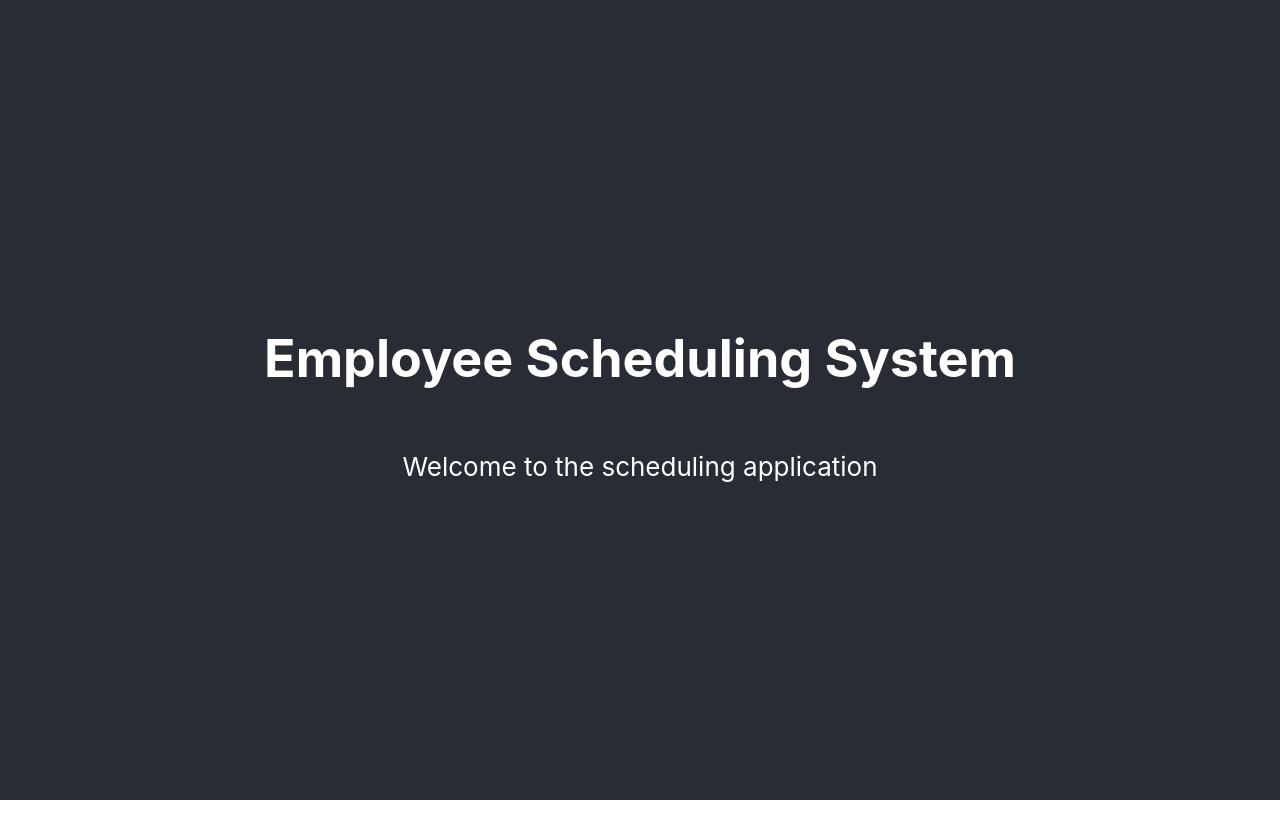
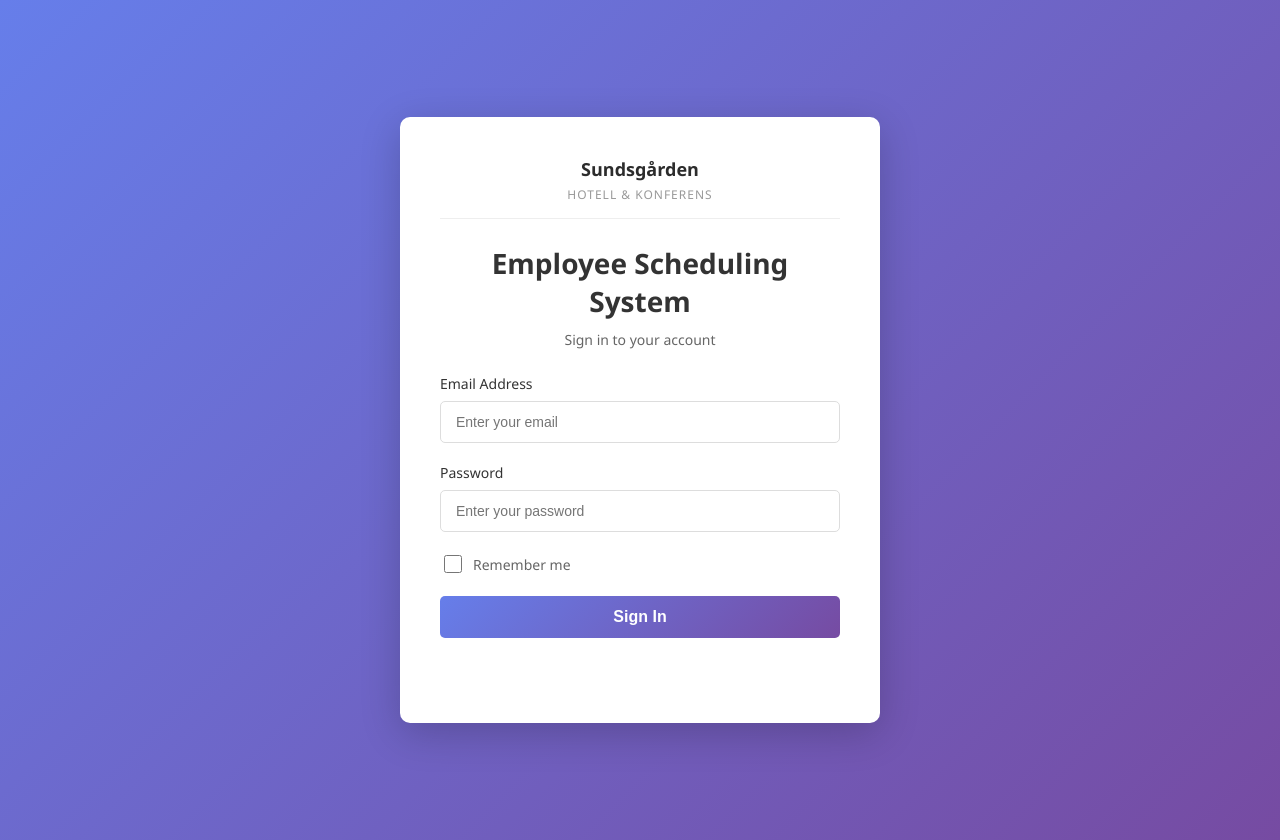
Before and after one commit to SonalMahe/employee-scheduling-project, a React (Create React App) app in the folder frontend/: page / in a window 1280 px wide. Before the commit the page ends 800 px from the top, so only its background shows below. Built offline with nearby package versions, Linux system fonts and the light colour scheme.

Commit message:
Implement employer login page with form handling and styling

```diff
--- a/frontend/src/App.jsx
+++ b/frontend/src/App.jsx
@@ -1,15 +1,8 @@
-import React from 'react';
 import './App.css';
+import Login from './Components/Login';
 
 function App() {
-  return (
-    <div className="App">
-      <header className="App-header">
-        <h1>Employee Scheduling System</h1>
-        <p>Welcome to the scheduling application</p>
-      </header>
-    </div>
-  );
+  return <Login />;
 }
 
 export default App;
--- /dev/null
+++ b/frontend/src/Components/Login/Login.css
@@ -0,0 +1,165 @@
+.login-container {
+  display: flex;
+  justify-content: center;
+  align-items: center;
+  min-height: 100vh;
+  background: linear-gradient(135deg, #667eea 0%, #764ba2 100%);
+  font-family: 'Segoe UI', Tahoma, Geneva, Verdana, sans-serif;
+  padding: 20px;
+}
+
+.login-card {
+  background: white;
+  border-radius: 10px;
+  box-shadow: 0 10px 40px rgba(0, 0, 0, 0.2);
+  padding: 40px;
+  width: 100%;
+  max-width: 400px;
+}
+
+.header-section {
+  display: flex;
+  flex-direction: column;
+  align-items: center;
+  justify-content: center;
+  gap: 5px;
+  margin-bottom: 25px;
+  padding-bottom: 15px;
+  border-bottom: 1px solid #eee;
+}
+
+.header-title {
+  font-size: 18px;
+  font-weight: bold;
+  color: #2c2c2c;
+  margin: 0;
+}
+
+.header-subtitle {
+  font-size: 12px;
+  color: #999;
+  text-transform: uppercase;
+  letter-spacing: 1px;
+  margin: 0;
+}
+
+.login-title {
+  text-align: center;
+  color: #333;
+  margin: 0 0 10px 0;
+  font-size: 28px;
+  font-weight: 700;
+}
+
+.login-subtitle {
+  text-align: center;
+  color: #666;
+  margin: 0 0 25px 0;
+  font-size: 14px;
+}
+
+.login-form {
+  margin-bottom: 25px;
+}
+
+.form-group {
+  margin-bottom: 20px;
+}
+
+.form-group label {
+  display: block;
+  margin-bottom: 8px;
+  color: #333;
+  font-weight: 500;
+  font-size: 14px;
+}
+
+.form-group input {
+  width: 100%;
+  padding: 12px 15px;
+  border: 1px solid #ddd;
+  border-radius: 5px;
+  font-size: 14px;
+  transition: all 0.3s ease;
+  box-sizing: border-box;
+}
+
+.form-group input:focus {
+  outline: none;
+  border-color: #667eea;
+  box-shadow: 0 0 0 3px rgba(102, 126, 234, 0.1);
+}
+
+.form-group input:disabled {
+  background-color: #f5f5f5;
+  cursor: not-allowed;
+}
+
+.remember-me-group {
+  display: flex;
+  align-items: center;
+  gap: 8px;
+  margin-bottom: 20px;
+}
+
+.remember-me-group input[type="checkbox"] {
+  width: 18px;
+  height: 18px;
+  cursor: pointer;
+  accent-color: #667eea;
+}
+
+.remember-me-group label {
+  font-size: 14px;
+  color: #666;
+  cursor: pointer;
+  margin: 0;
+}
+
+.login-button {
+  width: 100%;
+  padding: 12px;
+  background: linear-gradient(135deg, #667eea 0%, #764ba2 100%);
+  color: white;
+  border: none;
+  border-radius: 5px;
+  font-size: 16px;
+  font-weight: 600;
+  cursor: pointer;
+  transition: all 0.3s ease;
+  margin-bottom: 20px;
+}
+
+.login-button:hover:not(:disabled) {
+  transform: translateY(-2px);
+  box-shadow: 0 8px 20px rgba(102, 126, 234, 0.3);
+}
+
+.login-button:disabled {
+  opacity: 0.7;
+  cursor: not-allowed;
+}
+
+.error-message {
+  background-color: #fee;
+  color: #c33;
+  padding: 12px;
+  border-radius: 5px;
+  margin-bottom: 15px;
+  font-size: 14px;
+  border-left: 4px solid #c33;
+}
+
+@media (max-width: 480px) {
+  .login-card {
+    padding: 30px 20px;
+  }
+
+  .login-title {
+    font-size: 24px;
+  }
+
+  .login-form {
+    margin-bottom: 20px;
+  }
+}
--- /dev/null
+++ b/frontend/src/Components/Login/Login.jsx
@@ -0,0 +1,129 @@
+import { useState, useEffect } from 'react';
+import './Login.css';
+
+function Login() {
+  const [email, setEmail] = useState('');
+  const [password, setPassword] = useState('');
+  const [rememberMe, setRememberMe] = useState(false);
+  const [error, setError] = useState('');
+  const [loading, setLoading] = useState(false);
+
+  // Load saved email on component mount
+  useEffect(() => {
+    const savedEmail = localStorage.getItem('rememberMe_email');
+    if (savedEmail) {
+      setEmail(savedEmail);
+      setRememberMe(true);
+    }
+  }, []);
+
+  const handleSubmit = async (e) => {
+    e.preventDefault();
+    setError('');
+    setLoading(true);
+
+    try {
+      const response = await fetch('http://localhost:5000/api/auth/login', {
+        method: 'POST',
+        headers: {
+          'Content-Type': 'application/json',
+        },
+        body: JSON.stringify({
+          email,
+          password
+        }),
+      });
+
+      const data = await response.json();
+
+      if (!response.ok) {
+        setError(data.message || 'Login failed. Please try again.');
+        setLoading(false);
+        return;
+      }
+
+      // Handle remember me
+      if (rememberMe) {
+        localStorage.setItem('rememberMe_email', email);
+      } else {
+        localStorage.removeItem('rememberMe_email');
+      }
+
+      localStorage.setItem('token', data.token);
+      localStorage.setItem('user', JSON.stringify(data.user));
+
+      setEmail('');
+      setPassword('');
+
+    } catch (err) {
+      setError('Network error. Please try again later.');
+      console.error('Login error:', err);
+    } finally {
+      setLoading(false);
+    }
+  };
+
+  return (
+    <div className="login-container">
+      <div className="login-card">
+        <div className="header-section">
+          <h2 className="header-title">Sundsgården</h2>
+          <p className="header-subtitle">Hotell & Konferens</p>
+        </div>
+        <h1 className="login-title">Employee Scheduling System</h1>
+        <p className="login-subtitle">Sign in to your account</p>
+
+        <form onSubmit={handleSubmit} className="login-form">
+          <div className="form-group">
+            <label htmlFor="email">Email Address</label>
+            <input
+              type="email"
+              id="email"
+              value={email}
+              onChange={(e) => setEmail(e.target.value)}
+              placeholder="Enter your email"
+              required
+              disabled={loading}
+            />
+          </div>
+
+          <div className="form-group">
+            <label htmlFor="password">Password</label>
+            <input
+              type="password"
+              id="password"
+              value={password}
+              onChange={(e) => setPassword(e.target.value)}
+              placeholder="Enter your password"
+              required
+              disabled={loading}
+            />
+          </div>
+
+          <div className="remember-me-group">
+            <input
+              type="checkbox"
+              id="rememberMe"
+              checked={rememberMe}
+              onChange={(e) => setRememberMe(e.target.checked)}
+              disabled={loading}
+            />
+            <label htmlFor="rememberMe">Remember me</label>
+          </div>
+
+          {error && <div className="error-message">{error}</div>}
+
+          <button
+            type="submit"
+            className="login-button"
+            disabled={loading}
+          >
+            {loading ? 'Signing in...' : 'Sign In'}
+          </button>
+        </form>
+      </div>
+    </div>
+  );
+}
+
+export default Login;
--- /dev/null
+++ b/frontend/src/Components/Login/index.js
@@ -0,0 +1 @@
+export { default } from './Login.jsx';
```
Also changed, not shown: 1 other file (tests, documents, lock files or other folders).
